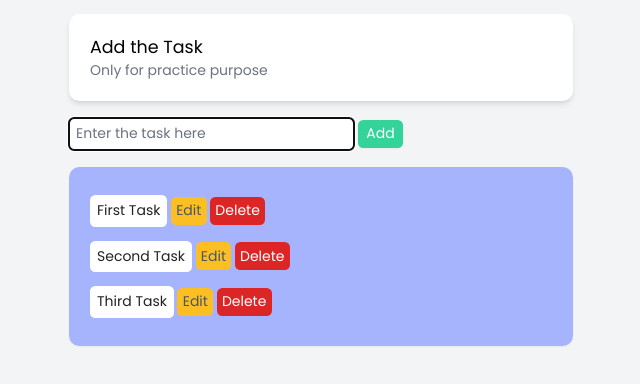
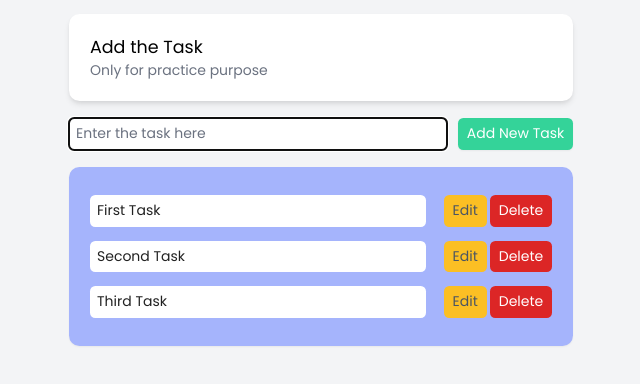
Before and after one commit to saurab-prasher/react-todoList, a React (Create React App) app: page / in a window 1280 px wide. Shown: the top 384 px of the page, without its empty margins (319-959 px from the left). Built offline with nearby package versions, Linux system fonts and the light colour scheme.

Commit message:
styling tweaks

```diff
--- a/src/components/App.js
+++ b/src/components/App.js
@@ -35,7 +35,7 @@ const App = (props) => {
   ));
 
   return (
-    <>
+    <div className="md:container mx-auto ">
       {/* Header */}
       <Header />
       {/* Add the task InputBar */}
@@ -46,7 +46,7 @@ const App = (props) => {
         <ul className="list-none">{taskList}</ul>
         {/* Edit Template */}
       </div>
-    </>
+    </div>
   );
 };
 
--- a/src/components/InputBar.js
+++ b/src/components/InputBar.js
@@ -20,20 +20,23 @@ const InputBar = ({ onSubmit }) => {
     setName(e.target.value);
   };
   return (
-    <form onSubmit={onFormSubmit} className="max-w-xl mx-auto mt-5">
+    <form
+      onSubmit={onFormSubmit}
+      className="flex items-center justify-between max-w-xl mx-auto mt-5"
+    >
       <input
         ref={searchFieldRef}
         type="text"
-        className="rounded-md p-2 shadow-sm placeholder-gray-500"
+        className="rounded-md p-2 shadow-sm placeholder-gray-500 w-3/4"
         placeholder="Enter the task here"
         value={name}
         onChange={onInputChange}
       />
       <button
-        className="px-2.5 py-1.5 bg-green-400 text-white rounded-md shadow-sm ml-1"
+        className="px-2.5 py-2 bg-green-400 text-white rounded-md shadow-sm "
         type="submit"
       >
-        Add
+        Add New Task
       </button>
     </form>
   );
--- a/src/components/Todo.js
+++ b/src/components/Todo.js
@@ -35,29 +35,32 @@ const Todo = ({ name, deleteTask, id, editTask }) => {
   };
 
   const editingTemplate = (
-    <form onSubmit={onFormSubmit} className="flex my-2 items-center">
-      <div className="form-group">
-        <label>{name.charAt(0).toUpperCase() + name.slice(1)} : </label>
+    <form
+      onSubmit={onFormSubmit}
+      className="flex my-2 items-center justify-between"
+    >
+      <>
         <input
-          className=" rounded-md p-2 shadow-sm placeholder-gray-500"
+          className="rounded-md p-2 shadow-sm placeholder-gray-500 w-96"
           type="text"
           id="name"
+          placeholder={name}
           onChange={onInputChange}
           value={newName}
           ref={editFieldRef}
         />
-      </div>
+      </>
       <div className="btn-group">
         <button
           type="button"
-          className="ml-1 bg-gray-400 text-white px-1.5 py-1.5 rounded-md  "
+          className="ml-1 bg-gray-400 text-white px-2.5 py-2 rounded-md  "
           onClick={() => setEditing(false)}
         >
           Cancel
         </button>
         <button
           type="submit"
-          className="ml-1 px-1.5 py-1.5 rounded-md text-white bg-green-500 "
+          className="ml-1 px-2.5 py-2 rounded-md text-white bg-green-500 "
         >
           Save
         </button>
@@ -66,14 +69,14 @@ const Todo = ({ name, deleteTask, id, editTask }) => {
   );
 
   const viewTemplate = (
-    <div className="flex items-center">
-      <li id={id} className="bg-white w-max p-2 rounded-md my-2 ">
+    <div className="flex items-center justify-between">
+      <li id={id} className="bg-white w-96 p-2 rounded-md my-2 ">
         {name}
       </li>
       <div className="btn-group">
         <button
           type="button"
-          className="ml-1 bg-yellow-400 px-1.5 py-1.5 text-gray-600 text-white rounded-md "
+          className="ml-1 bg-yellow-400 px-2.5 py-2 text-gray-600 text-white rounded-md "
           onClick={() => setEditing(true)}
           ref={editButtonRef}
         >
@@ -81,7 +84,7 @@ const Todo = ({ name, deleteTask, id, editTask }) => {
         </button>
         <button
           type="button"
-          className="ml-1 bg-red-600 px-1.5 py-1.5 text-white rounded-md "
+          className="ml-1 bg-red-600 px-2.5 py-2 text-white rounded-md "
           onClick={() => deleteTask(id)}
         >
           Delete
--- a/tailwind.config.js
+++ b/tailwind.config.js
@@ -6,6 +6,7 @@ module.exports = {
       colors: {
         purp: "#292929",
       },
+      spacing: {},
     },
   },
   variants: {
```
Also changed, not shown: 1 other file (tests, documents, lock files or other folders).
